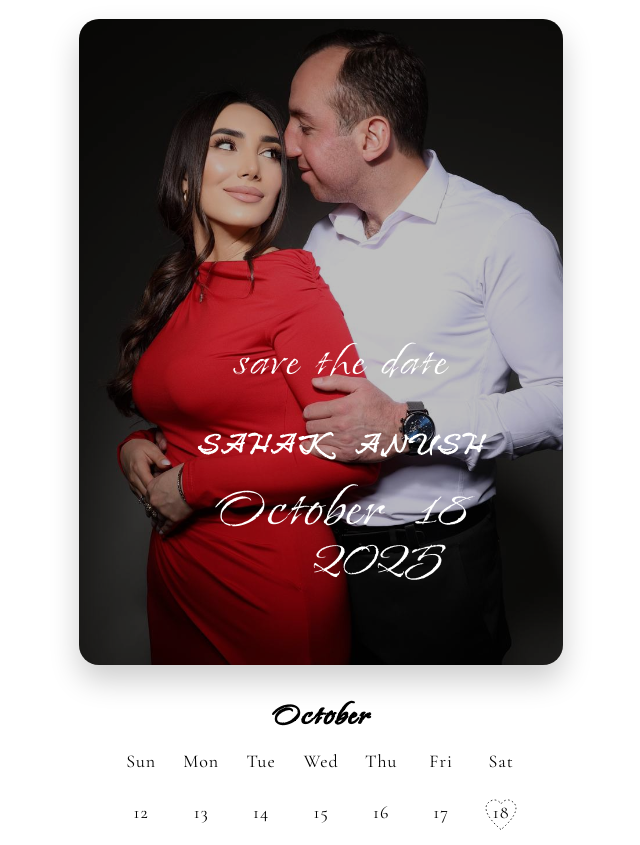
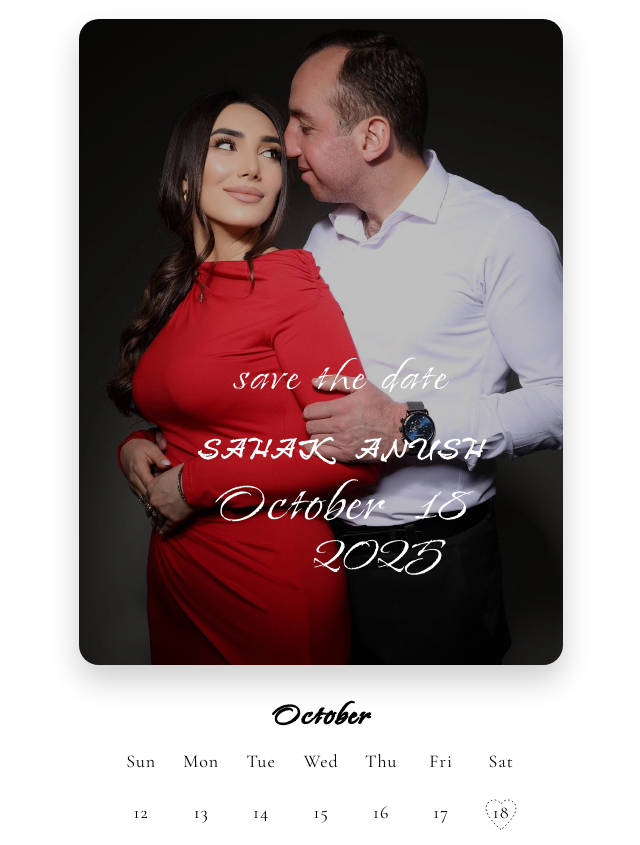
Before and after one commit to barekamits/Sahak-Anush, a plain HTML site: page index.html in a window 1280 px wide. Shown: the top 845 px of the page, without its empty margins (338-978 px from the left). Drawn offline with nearby package versions, Linux system fonts and the light colour scheme.

Commit message:
Update index.html

```diff
--- a/index.html
+++ b/index.html
@@ -383,7 +383,7 @@
       opacity: 0.9;
     }
     .script-wrapper {
-      transform: translateY(180px);
+      transform: translateY(190px);
     }
     .script {
       font-family: 'Island-Moments';
@@ -422,7 +422,7 @@
       font-family: 'Island-Moments'; /* կամ մատակարարված նմանատիպ calligraphy font */
       color: #fff;
       text-align: left;
-      margin-top: 210px;
+      margin-top: 200px;
       line-height: 1;
     }
 
```
